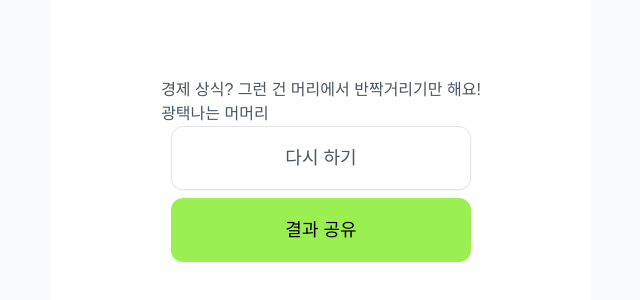
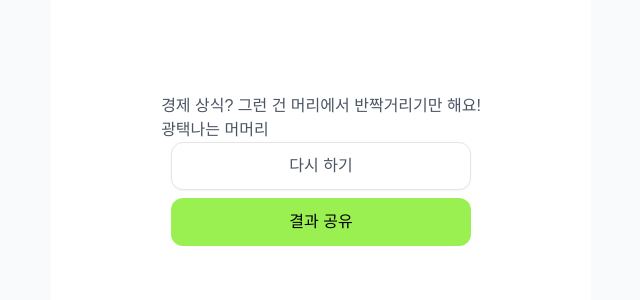
Before and after one commit to kimsohae/economic-mury, a Next.js app: page /result/1 in a window 1280 px wide. Shown: the part 230-530 px from the top of the page, without its empty margins (319-959 px from the left). Built offline with nearby package versions, Linux system fonts and the light colour scheme; no server answers.

Commit message:
add: 카카오 공유하기 버튼

```diff
--- a/app/result/[rank]/page.tsx
+++ b/app/result/[rank]/page.tsx
@@ -1,6 +1,7 @@
 import React from "react";
 import { Button } from "@/components/ui/button";
 import Link from "next/link";
+import ShareButton from "@/components/ShareButton";
 
 type Params = Promise<{
   rank: string;
@@ -20,8 +21,24 @@ const RESULT_MAP: {
   [key in `rank${string}`]: { desc: string; title: string };
 } = {
   rank1: {
-    desc: "",
-    title: "",
+    desc: "경제 상식? 그런 건 머리에서 반짝거리기만 해요!",
+    title: "광택나는 머머리",
+  },
+  rank2: {
+    desc: "바람 불면 머리카락이 날아갈지 몰라요.",
+    title: "희미한 솜털머리",
+  },
+  rank3: {
+    desc: "경제지식의 새싹이 나고 있습니다!",
+    title: "열심히 심은 새싹머리",
+  },
+  rank4: {
+    desc: "지식이 무르익었네요. 추수의 계절이 다가오고 있습니다!",
+    title: "황금빛 벼머리",
+  },
+  rank5: {
+    title: "수풀 가득한 정글머리",
+    desc: "머리가 이렇게 풍성할 수 있나요? 대단합니다!",
   },
 };
 
@@ -32,37 +49,37 @@ const RESULT = [
   },
   {
     id: 2,
-    desc: "경제상식? 그런 건 머리에서 반짝거리기만 해요!",
-    title: "광택나는 머머리",
+    desc: "바람 불면 머리카락이 날아갈지 몰라요.",
+    title: "희미한 솜털머리",
   },
   {
-    id: 1,
-    desc: "경제상식? 그런 건 머리에서 반짝거리기만 해요!",
-    title: "광택나는 머머리",
+    id: 3,
+    desc: "경제지식의 새싹이 나고 있습니다!",
+    title: "열심히 심은 새싹머리",
   },
   {
-    id: 1,
+    id: 4,
     desc: "경제상식? 그런 건 머리에서 반짝거리기만 해요!",
     title: "광택나는 머머리",
   },
 ];
 export default async function Page({ params }: { params: Params }) {
   const { rank } = await params;
-  RESULT_MAP[`rank${rank}`];
+  const { title, desc } = RESULT_MAP[`rank${rank}`];
 
   return (
     <div>
       <div>
-        <div>경제 상식? 그런 건 머리에서 반짝거리기만 해요!</div>
-        <span>광택나는 머머리</span>
+        <div>{desc}</div>
+        <span>{title}</span>
       </div>
       <div className="flex flex-col items-center gap-2">
         <Link href="/">
-          <Button size="lg" variant={"outline"}>
+          <Button size="md" variant={"outline"}>
             다시 하기
           </Button>
         </Link>
-        <Button size="lg">결과 공유</Button>
+        <ShareButton title={title} description={desc} url={""} />
       </div>
     </div>
   );
--- /dev/null
+++ b/components/ShareButton.tsx
@@ -0,0 +1,70 @@
+"use client";
+import React, { useEffect } from "react";
+import Script from "next/script";
+import { Button } from "@/components/ui/button";
+
+const KAKAO_JS_KEY = process.env.NEXT_PUBLIC_KAKAO_JS_KEY || "";
+
+const initKakao = () => {
+  window.Kakao.init(KAKAO_JS_KEY);
+};
+
+export type ShareOptions = {
+  objectType: "feed";
+  content: {
+    title: string;
+    description: string;
+    imageUrl: string;
+    link: {
+      mobileWebUrl: string;
+      webUrl: string;
+    };
+  };
+  buttons?: {
+    title: string;
+    link: {
+      mobileWebUrl: string;
+      webUrl: string;
+    };
+  }[];
+};
+
+interface Props {
+  title: string;
+  description: string;
+  url: string;
+}
+
+export default function ShareButton({ title, description, url }: Props) {
+  const onClickShare = () => {
+    if (window.Kakao) {
+      const options: ShareOptions = {
+        objectType: "feed",
+        content: {
+          title: "test Title",
+          description: "test Description",
+          imageUrl: "test Image",
+          link: {
+            mobileWebUrl: "http://localhost:3000",
+            webUrl: "http://localhost:3000",
+          },
+        },
+      };
+      window.Kakao.Share.sendDefault(options);
+    } else {
+      console.error("window.Kakao not found");
+    }
+  };
+
+  return (
+    <>
+      <Button size="md" onClick={onClickShare}>
+        결과 공유{" "}
+      </Button>
+      <Script
+        src="https://t1.kakaocdn.net/kakao_js_sdk/2.7.4/kakao.min.js"
+        onLoad={initKakao}
+      />
+    </>
+  );
+}
```
Also changed, not shown: global.d.ts (added, +13 -0 lines).
